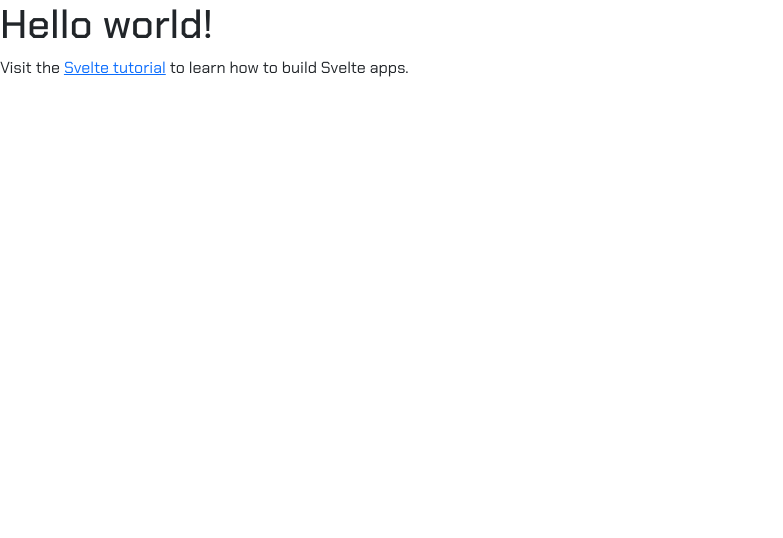
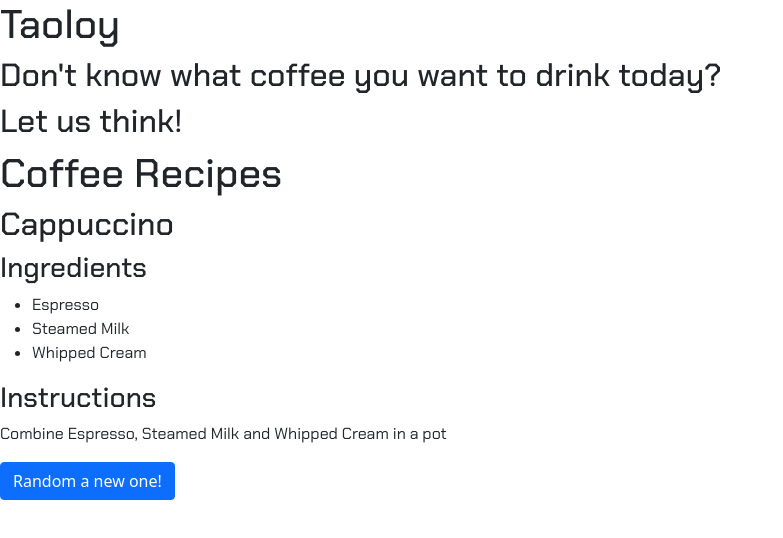
Before and after one commit to HelloYeew/taoloy, a Svelte app: page / in a window 1280 px wide. Shown: the top 538 px of the page, without its empty margins (0-783 px from the left). Built offline with nearby package versions, Linux system fonts and the light colour scheme.

Commit message:
Add CoffeeRecipe element

```diff
--- a/src/App.svelte
+++ b/src/App.svelte
@@ -1,12 +1,15 @@
 <script>
-	export let name;
+	import CoffeeRecipe from "./CoffeeRecipe.svelte";
 </script>
-
-<main>
-	<h1>Hello {name}!</h1>
-	<p>Visit the <a href="https://svelte.dev/tutorial">Svelte tutorial</a> to learn how to build Svelte apps.</p>
-</main>
 
 <style>
 
 </style>
+
+<h1>Taoloy</h1>
+<h2>Don't know what coffee you want to drink today?</h2>
+<h2>Let us think!</h2>
+
+<CoffeeRecipe />
+
+<button type="button" class="btn btn-primary" on:click={CoffeeRecipe}>Random a new one!</button>
--- /dev/null
+++ b/src/CoffeeRecipe.svelte
@@ -0,0 +1,39 @@
+<script>
+    // make a list of coffee recipes
+    let recipes = [
+        {
+            name: 'Cappuccino',
+            ingredients: ['Espresso', 'Steamed Milk', 'Whipped Cream'],
+            instructions: 'Combine Espresso, Steamed Milk and Whipped Cream in a pot'
+        },
+        {
+            name: 'Latte',
+            ingredients: ['Espresso', 'Steamed Milk'],
+            instructions: 'Combine Espresso and Steamed Milk in a pot'
+        },
+        {
+            name: 'Mocha',
+            ingredients: ['Espresso', 'Steamed Milk', 'Whipped Cream', 'Chocolate Syrup'],
+            instructions: 'Combine Espresso, Steamed Milk, Whipped Cream and Chocolate Syrup in a pot'
+        }
+    ];
+    // random coffee recipe
+    let recipe = recipes[Math.floor(Math.random() * recipes.length)];
+    let ingredients = recipe.ingredients;
+
+    function randomRecipe() {
+        recipe = recipes[Math.floor(Math.random() * recipes.length)];
+        ingredients = recipe.ingredients;
+    }
+</script>
+
+<h1>Coffee Recipes</h1>
+<h2>{recipe.name}</h2>
+<h3>Ingredients</h3>
+<ul>
+    {#each ingredients as ingredient}
+        <li>{ingredient}</li>
+    {/each}
+</ul>
+<h3>Instructions</h3>
+<p>{recipe.instructions}</p>
```
